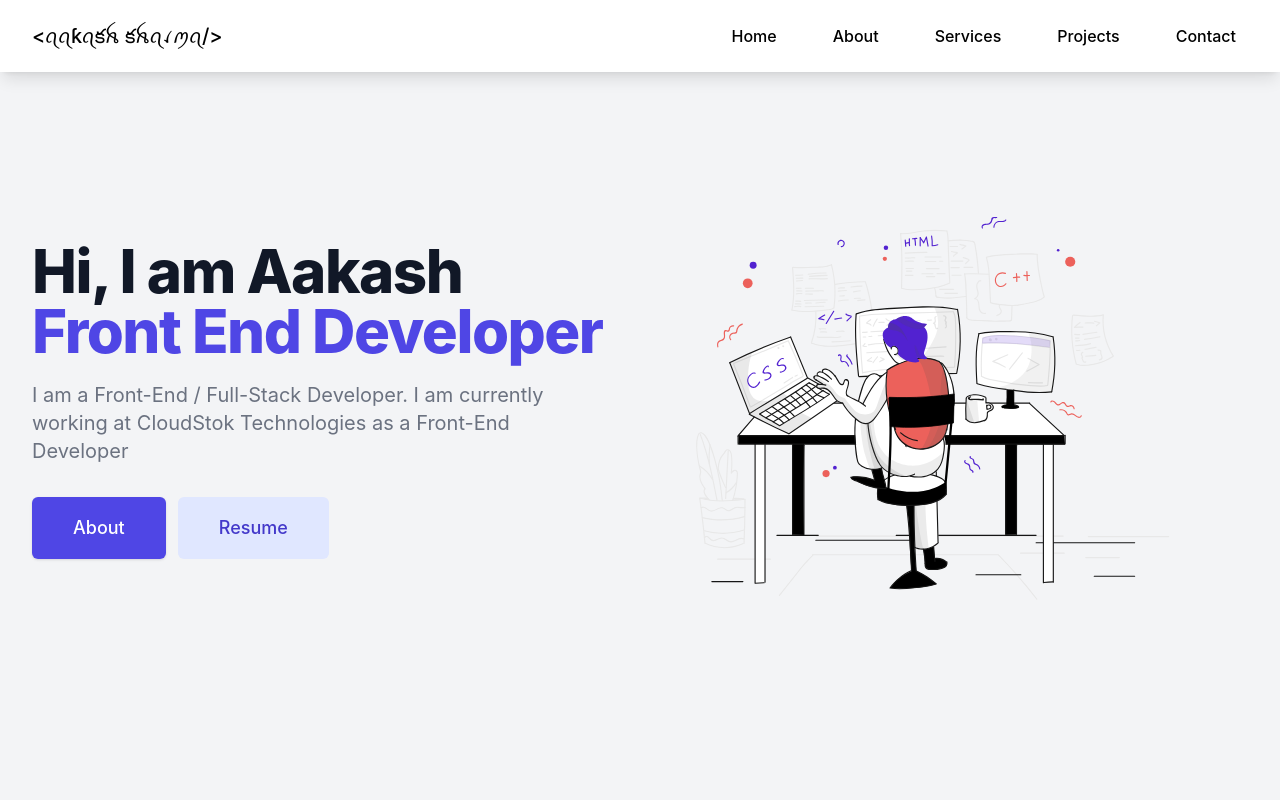
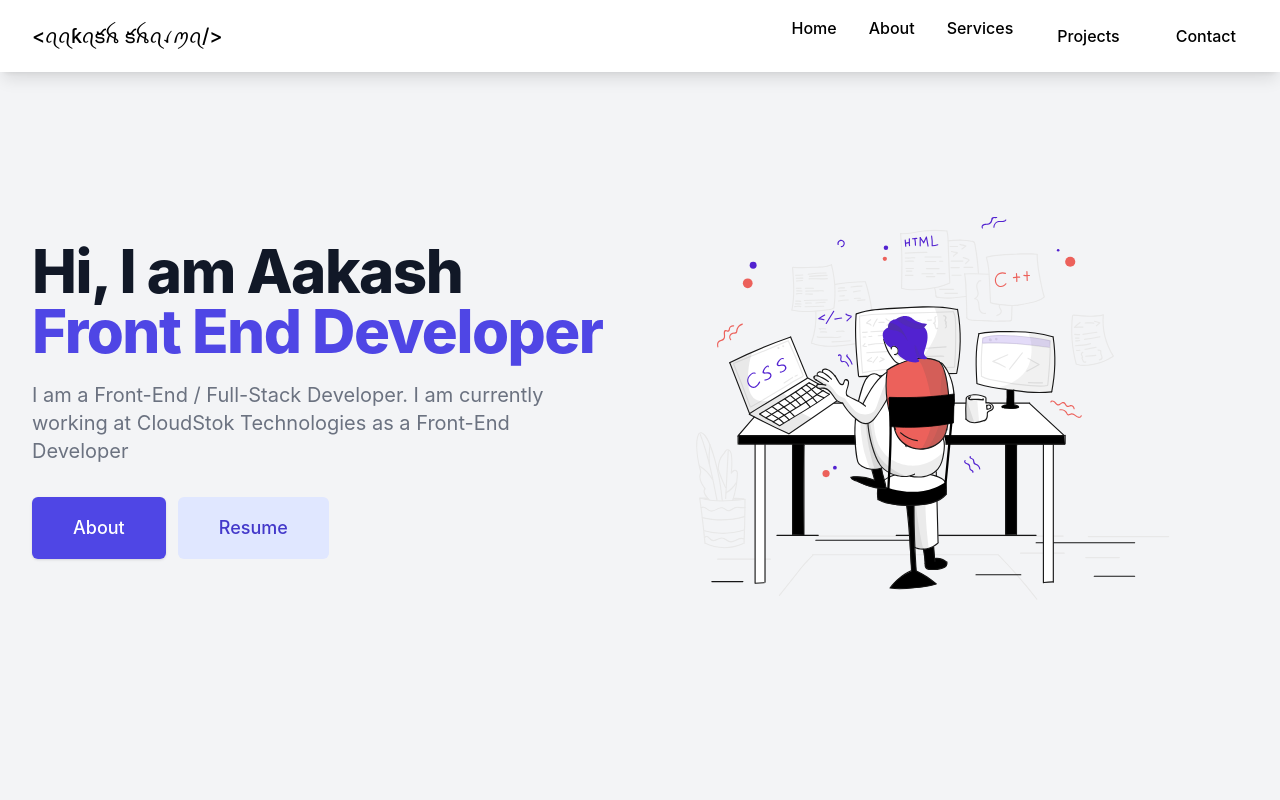
Before and after one commit to aakashsh1999/portfolio_website, a React (Create React App) app: page / in a window 1280 px wide. Shown: the top 800 px of the page. Built offline with nearby package versions, Linux system fonts and the light colour scheme.

Commit message:
navbar update

```diff
--- a/src/components/Navbar.jsx
+++ b/src/components/Navbar.jsx
@@ -38,13 +38,14 @@ const Navbar = ({ ref }) => {
           <ul class="flex flex-col mt-4 md:flex-row md:space-x-8 md:mt-0 md:text-md md:font-medium">
             {links.map((el) => (
               <li className="cursor-pointer">
-                <Link to={el.route} spy={true} smooth={true}>
-                  <a
-                    class="block py-2 px-3 text-black hover:bg-blue-500 hover:text-white rounded-md"
-                    aria-current="page"
-                  >
-                    {el.name}
-                  </a>
+                <Link
+                  to={el.route}
+                  spy={true}
+                  smooth={true}
+                  class="block py-2 px-3 text-black hover:bg-blue-500 hover:text-white rounded-md"
+                  aria-current="page"
+                >
+                  {el.name}
                 </Link>
               </li>
             ))}
```
